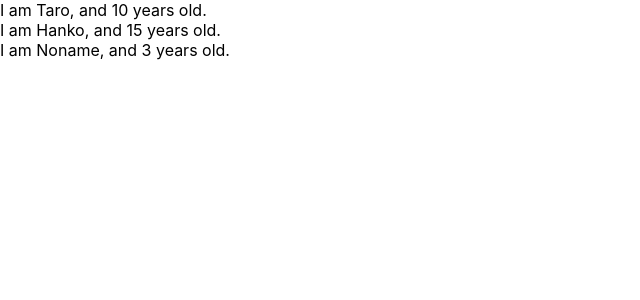
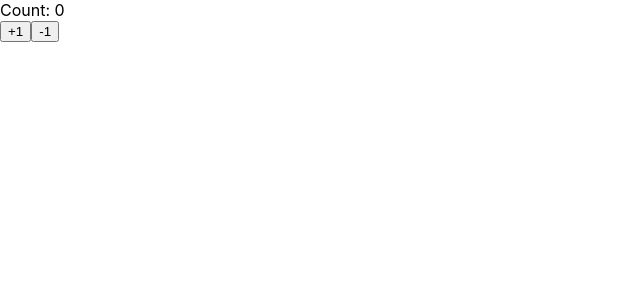
Before and after one commit to Tim-kazu/react_test, a React (Create React App) app in the folder react_test/: page / in a window 1280 px wide. Shown: the top 300 px of the page, without its empty margins (0-640 px from the left). Built offline with nearby package versions, Linux system fonts and the light colour scheme.

Commit message:
create state

```diff
--- a/react_test/src/App.js
+++ b/react_test/src/App.js
@@ -1,30 +1,30 @@
-import React from 'react';
-import PropTypes from 'prop-types';
+import React, { Component } from 'react';
 
-const App = () => {
-  const profiles = [
-    { name: "Taro", age: 10 },
-    { name: "Hanko", age: 15 },
-    { name: "Noname", age: 3}
-  ];
-  return (
-    <div>
-      {
-        profiles.map((profile, index) => {
-          return <User name={profile.name} age={profile.age} key={index} />
-        })
-      }
-    </div>
-  );
-}
+const App = () => (<Counter></Counter>);
 
-const User = (props) => {
-  return <div>I am {props.name}, and {props.age} years old.</div>;
+class Counter extends Component {
+  constructor(props) {
+    super(props);
+    console.log(this.state);
+    this.state = { count: 0 };
+  }
+  handlePlus = () => {
+    this.setState({ count: this.state.count + 1 });
+  };
+  handleMinus = () => {
+    this.setState({ count: this.state.count - 1 });
+  };
+  render() {
+    console.log("render");
+    return (
+      <React.Fragment>
+        <div>Count: {this.state.count}</div>
+        <button onClick={this.handlePlus}>+1</button>
+        <button onClick={this.handleMinus}>-1</button>
+      </React.Fragment>
+    );
+  }
 };
 
-User.propTypes = {
-  name: PropTypes.string,
-  age: PropTypes.number
-};
 
 export default App;
```
